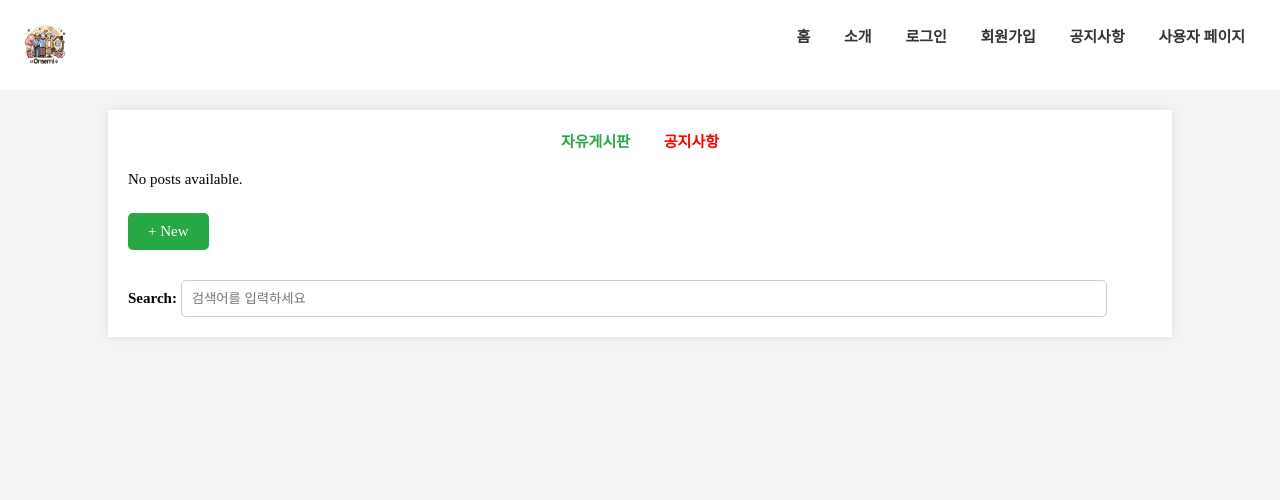
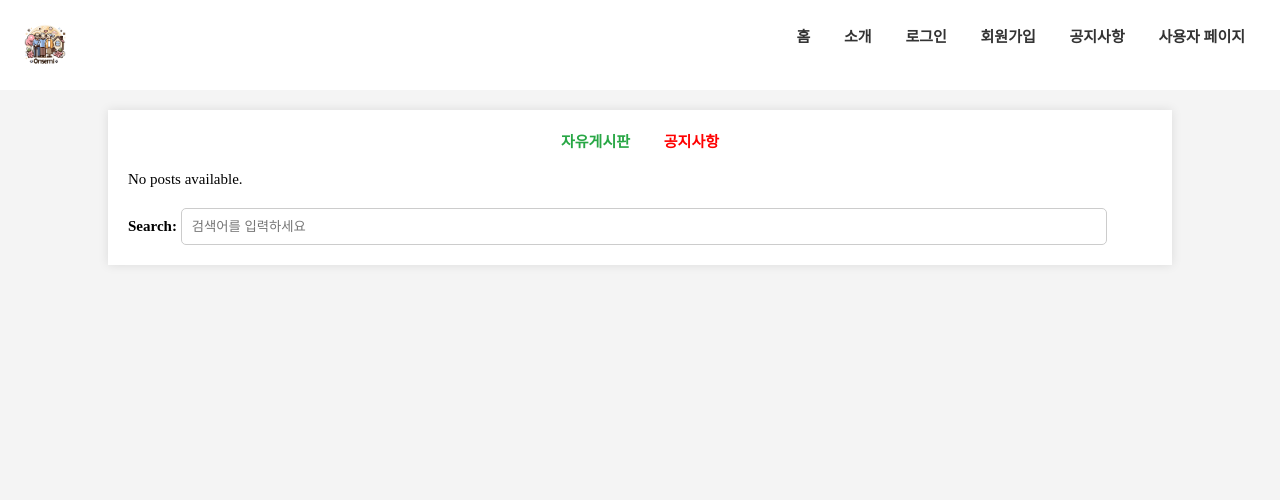
Before and after one commit to hyunjin1999/ONSEMI, a Django app: template blog_app/templates/blog_app/notice_list.html in a window 1280 px wide. Shown: the top 500 px of the page. Run offline with Django 3.2, Linux system fonts and the light colour scheme; the template is opened without the code that fills it, so the values that code supplies are empty; some web fonts are replaced.

Commit message:
feat : blog 공지 글쓰기 금지

```diff
--- a/blog_app/templates/blog_app/notice_list.html
+++ b/blog_app/templates/blog_app/notice_list.html
@@ -116,9 +116,9 @@
         <p>No posts available.</p>
         {% endif %}
 
-        <div class="new">
+        <!-- <div class="new">
             <a href="upload"> + New</a>
-        </div>
+        </div> -->
 
         <div>
             <form action="{% url 'blog_app:search' %}" method="get">
```
